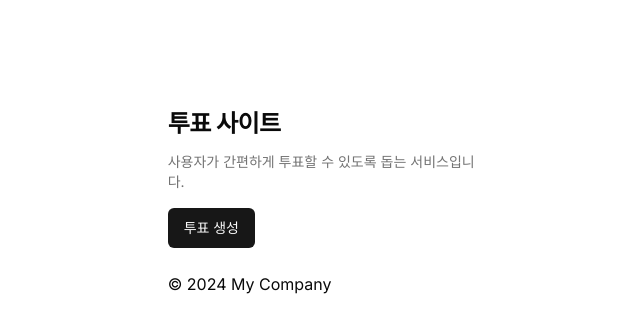
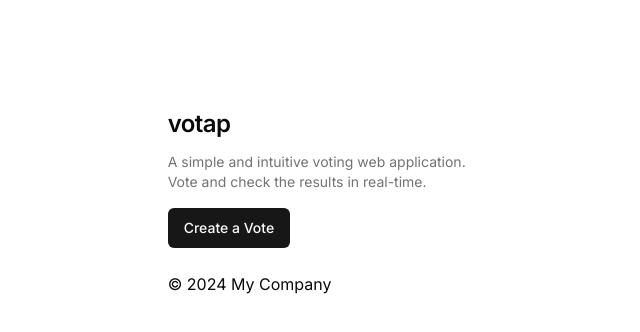
Before and after one commit to ienrum/vote-app, a Next.js app: page / in a window 1280 px wide. Shown: the top 332 px of the page, without its empty margins (315-955 px from the left). Built offline with nearby package versions, Linux system fonts and the light colour scheme.

Commit message:
chore: 영어로 변경

```diff
--- a/app/apis/vote.ts
+++ b/app/apis/vote.ts
@@ -1,6 +1,5 @@
 import { createClient } from "@/lib/supabase/server";
 import voteService from "@/services/vote";
-import { redirect } from "next/navigation";
 
 export const createVotePost = async (
   values: string[],
--- a/app/create-vote/_components/VoteForm.tsx
+++ b/app/create-vote/_components/VoteForm.tsx
@@ -18,7 +18,7 @@ const Submit = () => {
 
   return (
     <Button type="submit" className="mt-4 bg-gray-700" disabled={pending}>
-      {pending ? "투표 생성 중..." : "투표 생성"}
+      {pending ? "Submitting..." : "Submit"}
     </Button>
   );
 };
@@ -51,9 +51,9 @@ const VoteForm = () => {
 
   return (
     <>
-      <CardTitle>투표 생성</CardTitle>
+      <CardTitle>Create a Vote</CardTitle>
       <form action={createVotePostAction} className="mt-4">
-        <Label htmlFor="title">투표 제목:</Label>
+        <Label htmlFor="title">Title :</Label>
         <Input
           id="title"
           name="title"
@@ -63,7 +63,7 @@ const VoteForm = () => {
           className="mt-2 mb-4"
         />
 
-        <Label htmlFor="description">설명:</Label>
+        <Label htmlFor="description">Description :</Label>
         <Textarea
           id="description"
           name="description"
@@ -73,7 +73,7 @@ const VoteForm = () => {
           className="mt-2 mb-4"
         />
 
-        <Label>투표 옵션:</Label>
+        <Label>Options :</Label>
         {options.map((option, index) => (
           <Input
             key={index}
@@ -87,7 +87,7 @@ const VoteForm = () => {
 
         <div className="flex justify-between">
           <Button type="button" onClick={addOption} className="mt-4">
-            옵션 추가
+            Add Option
           </Button>
           <Submit />
         </div>
--- a/app/layout.tsx
+++ b/app/layout.tsx
@@ -4,7 +4,6 @@ import "./globals.css";
 import { Analytics } from "@vercel/analytics/react";
 import { Card, CardContent, CardFooter } from "@/components/ui/card";
 import { SpeedInsights } from "@vercel/speed-insights/next";
-import Script from "next/script";
 const inter = Inter({ subsets: ["latin"] });
 
 export const metadata: Metadata = {
--- a/app/page.tsx
+++ b/app/page.tsx
@@ -4,31 +4,31 @@ import { Metadata } from "next";
 import Link from "next/link";
 export const metadata: Metadata = {
   metadataBase: new URL("https://vote-app-six.vercel.app/"),
-  title: "간단한 투표 웹 애플리케이션",
+  title: "Simple Voting Web Application",
   description:
-    "간단하고 직관적인 투표 웹 애플리케이션입니다. 투표를 하고 실시간으로 결과를 확인하세요.",
-  keywords: "투표, 설문조사, 웹 애플리케이션, 실시간, 간단한, 직관적인",
+    "A simple and intuitive voting web application. Vote and check the results in real-time.",
+  keywords: "voting, survey, web application, real-time, simple, intuitive",
   openGraph: {
-    title: "간단한 투표 웹 애플리케이션",
+    title: "Simple Voting Web Application",
     description:
-      "간단하고 직관적인 투표 웹 애플리케이션입니다. 투표를 하고 실시간으로 결과를 확인하세요.",
+      "A simple and intuitive voting web application. Vote and check the results in real-time.",
     images: [
       {
         url: "/rectangle_og.png",
-        alt: "간단한 투표 웹 애플리케이션",
+        alt: "Simple Voting Web Application",
       },
     ],
     url: "https://vote-app-six.vercel.app/",
   },
   twitter: {
     card: "summary",
-    title: "간단한 투표 웹 사이트",
+    title: "Simple Voting Web Application",
     description:
-      "간단하고 직관적인 투표 웹 애플리케이션입니다. 투표를 하고 실시간으로 결과를 확인하세요.",
+      "A simple and intuitive voting web application. Vote and check the results in real-time.",
     images: [
       {
         url: "/rectangle_og.png",
-        alt: "간단한 투표 웹 애플리케이션",
+        alt: "Simple Voting Web Application",
       },
     ],
   },
@@ -37,12 +37,13 @@ export const metadata: Metadata = {
 export default async function Home() {
   return (
     <>
-      <CardTitle>투표 사이트</CardTitle>
+      <CardTitle>votap</CardTitle>
       <CardDescription className="mt-4">
-        사용자가 간편하게 투표할 수 있도록 돕는 서비스입니다.
+        A simple and intuitive voting web application. Vote and check the
+        results in real-time.
       </CardDescription>
       <Link href="/create-vote">
-        <Button className="mt-4">투표 생성</Button>
+        <Button className="mt-4">Create a Vote</Button>
       </Link>
     </>
   );
--- a/app/vote/[id]/_components/CopyUrlButton.tsx
+++ b/app/vote/[id]/_components/CopyUrlButton.tsx
@@ -22,9 +22,9 @@ const CopyUrlButton = () => {
   return (
     <div>
       <Button variant="link" onClick={copyToClipboard}>
-        url 공유하기
+        Copy URL
       </Button>
-      {copied && <span>URL이 복사되었습니다!</span>}
+      {copied && <span>Copied!</span>}
     </div>
   );
 };
--- a/app/vote/[id]/_components/Form.tsx
+++ b/app/vote/[id]/_components/Form.tsx
@@ -19,7 +19,7 @@ const Submit = () => {
 
   return (
     <Button type="submit" className="mt-4" disabled={pending}>
-      {pending ? "투표 중..." : "투표하기"}
+      {pending ? "Submitting..." : "Submit"}
     </Button>
   );
 };
--- a/app/vote/[id]/_components/Result.tsx
+++ b/app/vote/[id]/_components/Result.tsx
@@ -43,7 +43,7 @@ const VoteResult = async ({ data, voteId }: VoteResultProps) => {
         ))}
       </ul>
       <Link href="/">
-        <Button className="mt-4">돌아가기</Button>
+        <Button className="mt-4">Back to Home</Button>
       </Link>
     </>
   );
```
